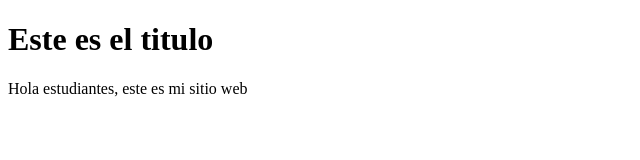
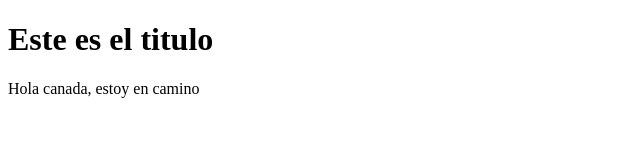
Before and after one commit to IvanRomero-io/proyectoDemoCursoPrework, a plain HTML site: page index.html in a window 1280 px wide. Shown: the full height of the page, 0-640 px from the left. Drawn offline with Linux system fonts and the light colour scheme.

Commit message:
Cambios 04-10

```diff
--- a/index.html
+++ b/index.html
@@ -9,7 +9,7 @@
     <body>
         <h1>Este es el titulo</h1>
         <p>
-            Hola estudiantes, este es mi sitio web
+            Hola canada, estoy en camino
         </p>
 
     </body>
```
